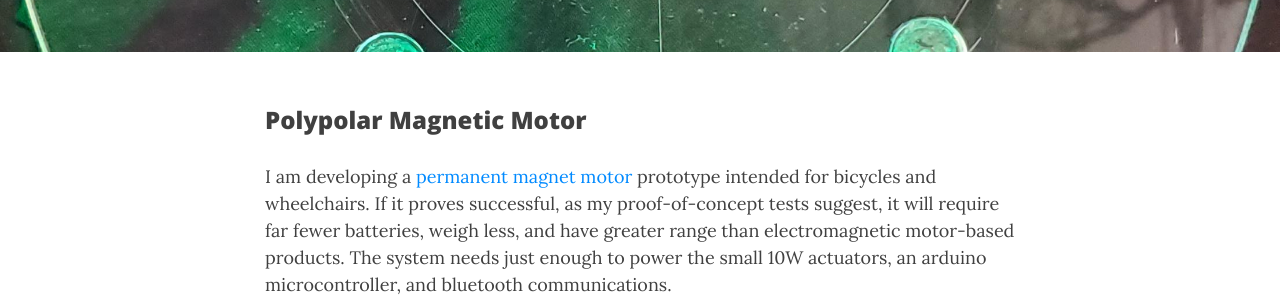
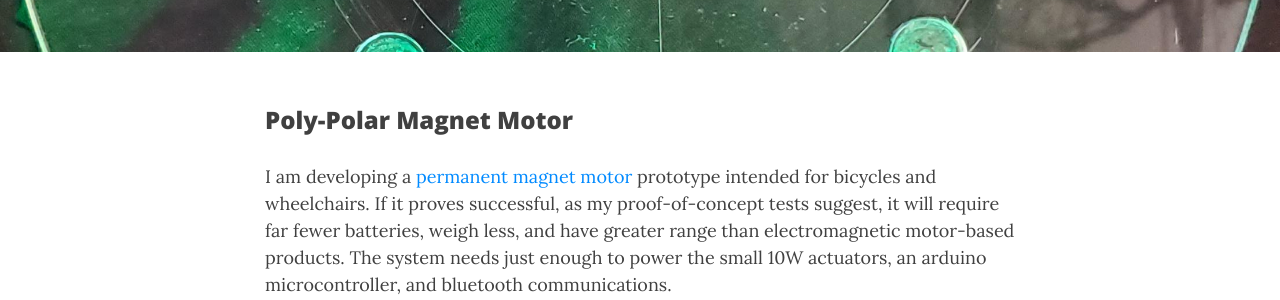
Before and after one commit to The-Schurch-Motor/schurch-motor.technology, a Jekyll site: the page built from _posts/2019-08-30-introduction.md, in a window 1280 px wide and 900 px high, scrolled down 328 px. Shown: the part 157-457 px from the top of the window. Built offline with Jekyll 4.4.1, drawn with Linux system fonts in a browser that asks for light colours; nearby versions of some CDN libraries.

Commit message:
consistent naming PPMM: Poly-Polar Magnet Motor

```diff
--- a/_posts/2019-08-30-introduction.md
+++ b/_posts/2019-08-30-introduction.md
@@ -6,7 +6,7 @@ image: /img/20190815_181346.jpg
 tags: [PPMM]
 ---
 
-### Polypolar Magnetic Motor
+### Poly-Polar Magnet Motor
 
 I am developing a [permanent magnet motor](/tags#PPMM) prototype intended for bicycles and wheelchairs. If it proves successful, as my proof-of-concept tests suggest, it will require far fewer batteries, weigh less, and have greater range than electromagnetic motor-based products. The system needs just enough to power the small 10W actuators, an arduino microcontroller, and bluetooth communications.
 
```
